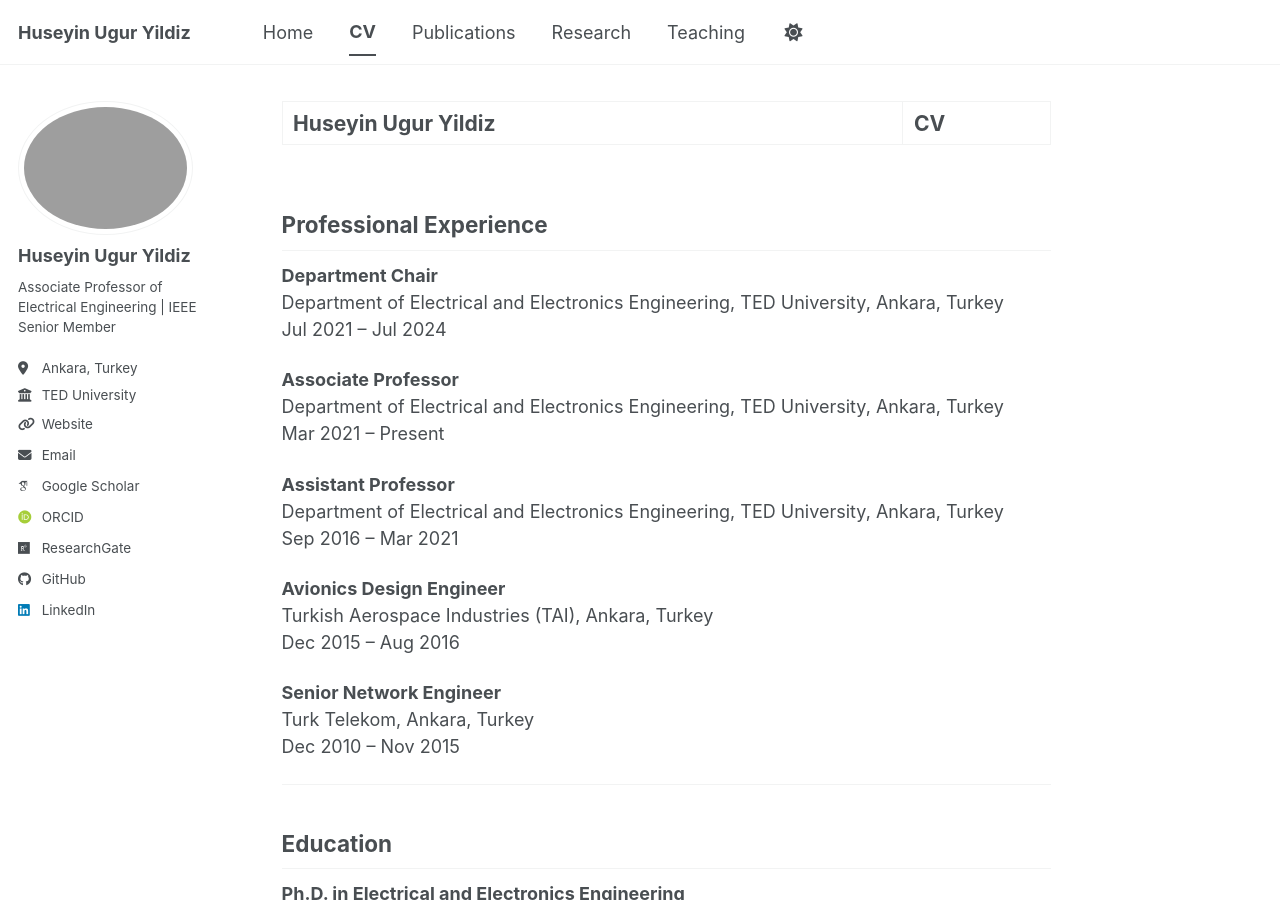
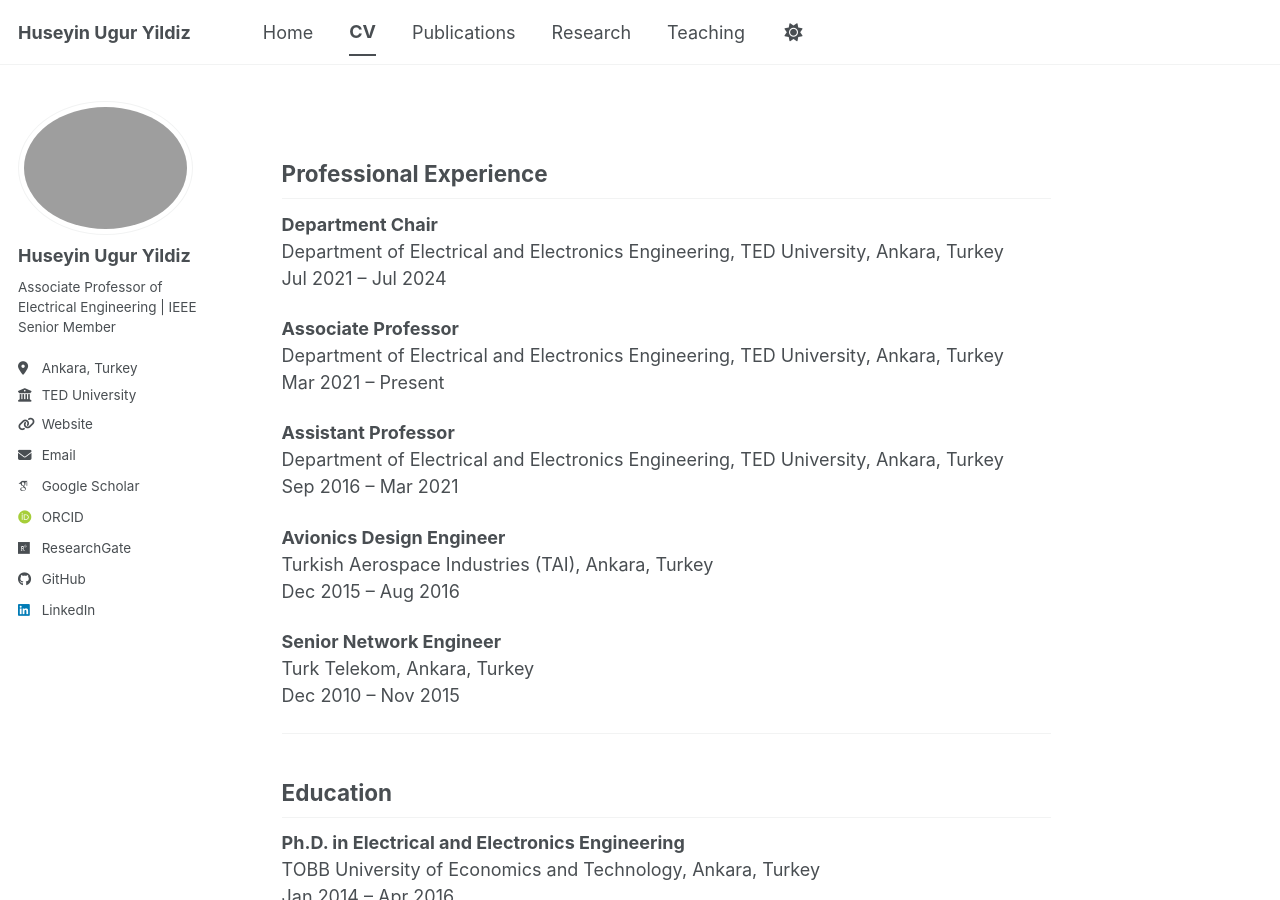
Before and after one commit to huguryildiz/huguryildiz.github.io, a Jekyll site: the page built from _pages/cv.md, in a window 1280 px wide and 900 px high. Built offline with Jekyll 4.4.1, drawn with Linux system fonts in a browser that asks for light colours; some web fonts are replaced; a script bundle is joined from its source files by our own code; library files that are not in the unit come from our copies; some of the changed lines change nothing that is shown.

Commit message:
Update cv.md

```diff
--- a/_pages/cv.md
+++ b/_pages/cv.md
@@ -1,10 +1,9 @@
 ---
 layout: single
-title: "Huseyin Ugur Yildiz | CV"
+title: ""
+seo_title: "Huseyin Ugur Yildiz | CV"
 permalink: /cv/
 author_profile: true
-header:
-  overlay: false
 ---
 
 
```
